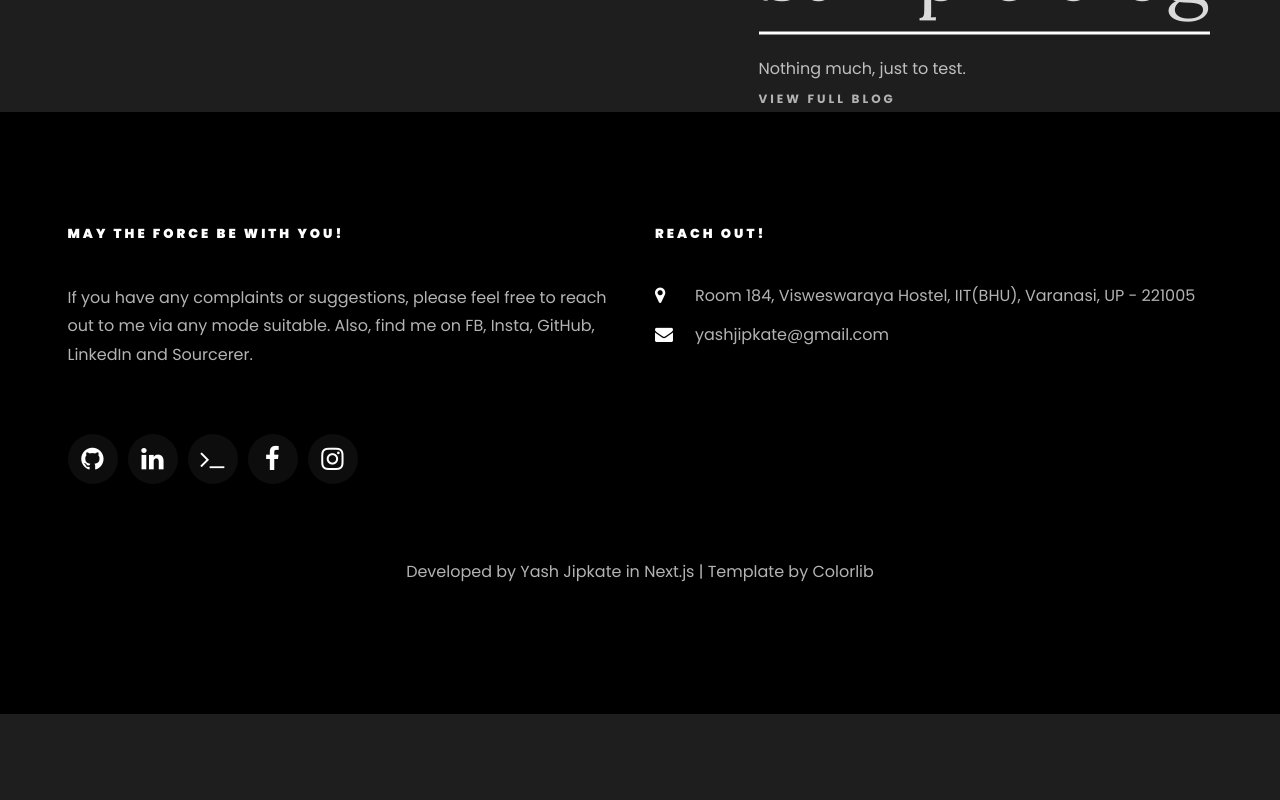
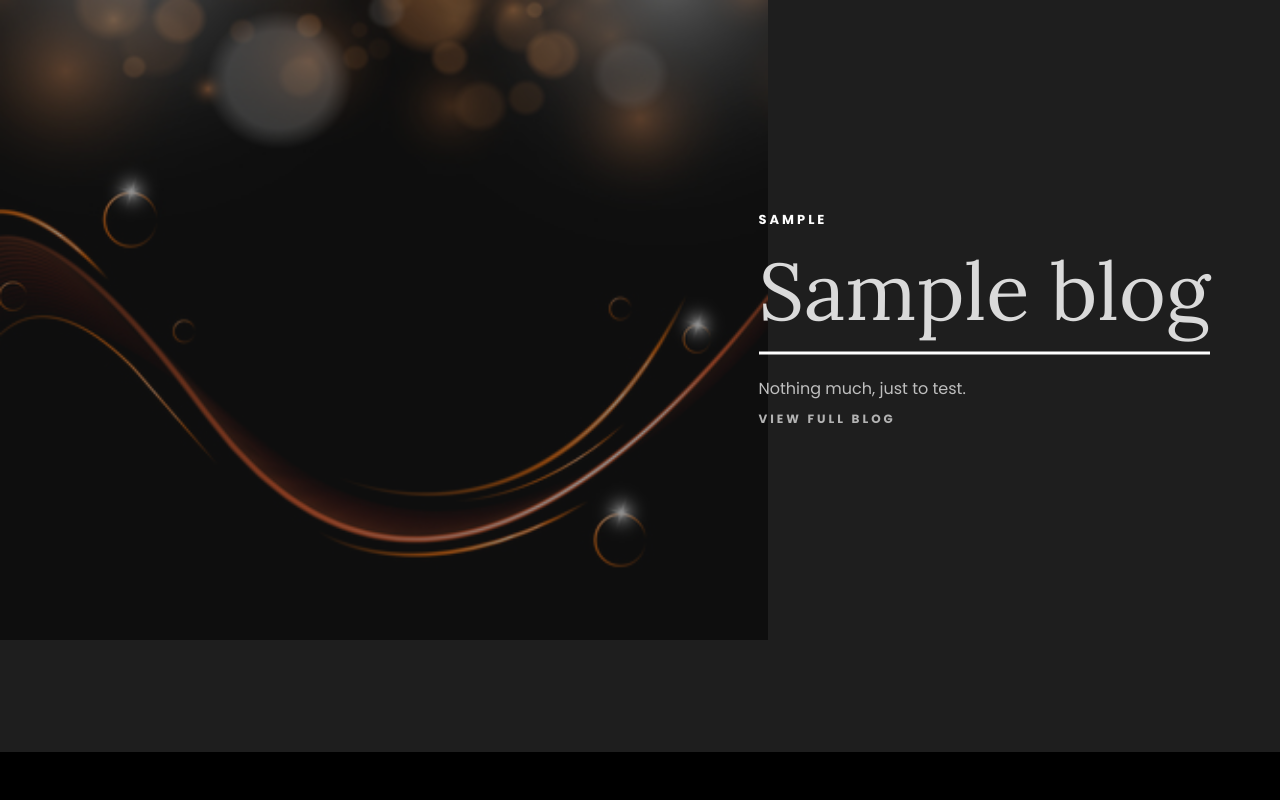
Before and after one commit to YashJipkate/personal-site, a Next.js app: page /blogs in a window 1280 px wide. Shown: the top 800 px of the page. Built offline with nearby package versions, Linux system fonts and the light colour scheme; a web font is replaced by a local one.

Commit message:
Fix image loading

```diff
--- a/pages/blogs/index.js
+++ b/pages/blogs/index.js
@@ -1,6 +1,7 @@
 import React from "react";
 
 import Link from "next/link";
+import Image from "next/image";
 
 import Header from "../../components/Header";
 import Footer from "../../components/Footer";
@@ -16,11 +17,7 @@ export default class BlogList extends React.Component {
             <div className="row no-gutters d-md-flex justify-content-start text-wrapper">
               <div
                 className="one-half img js-fullheight"
-                style={{
-                  backgroundImage:
-                    `url('/images/${blog.image}')`,
-                }}
-              ></div>
+              ><Image src={`/images/${blog.image}`} alt={blog.title} objectFit="cover" layout="responsive" height={100} width={120} /></div>
               <div className="one-half half-text d-flex justify-content-end align-items-center">
                 <div className="text-2 align-items-start d-flex">
                   <div className="desc pt-5 pr-4 pl-4 pt-lg-0 pr-lg-5 pr-xl-0 pl-xl-0">
```
Also changed, not shown: components/BlogSection.js (+2 -5 lines).
